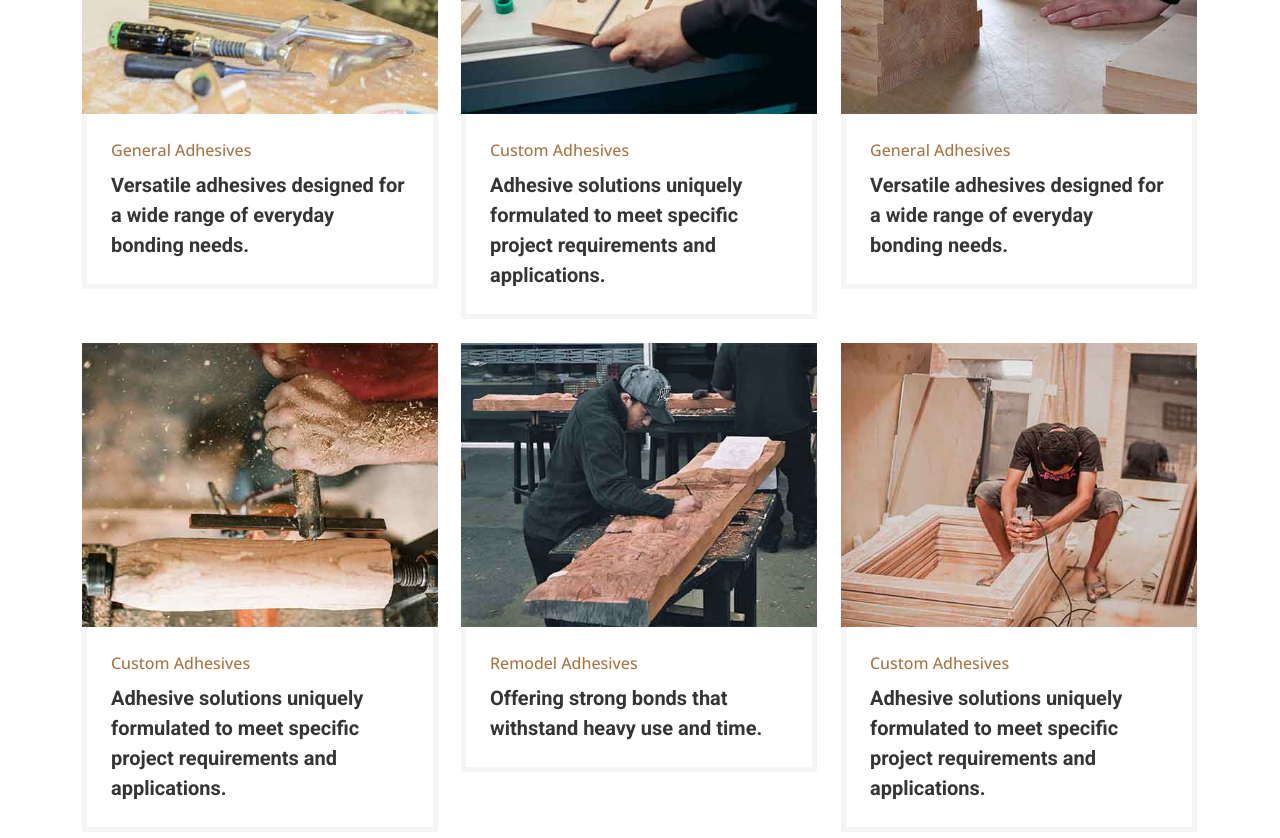
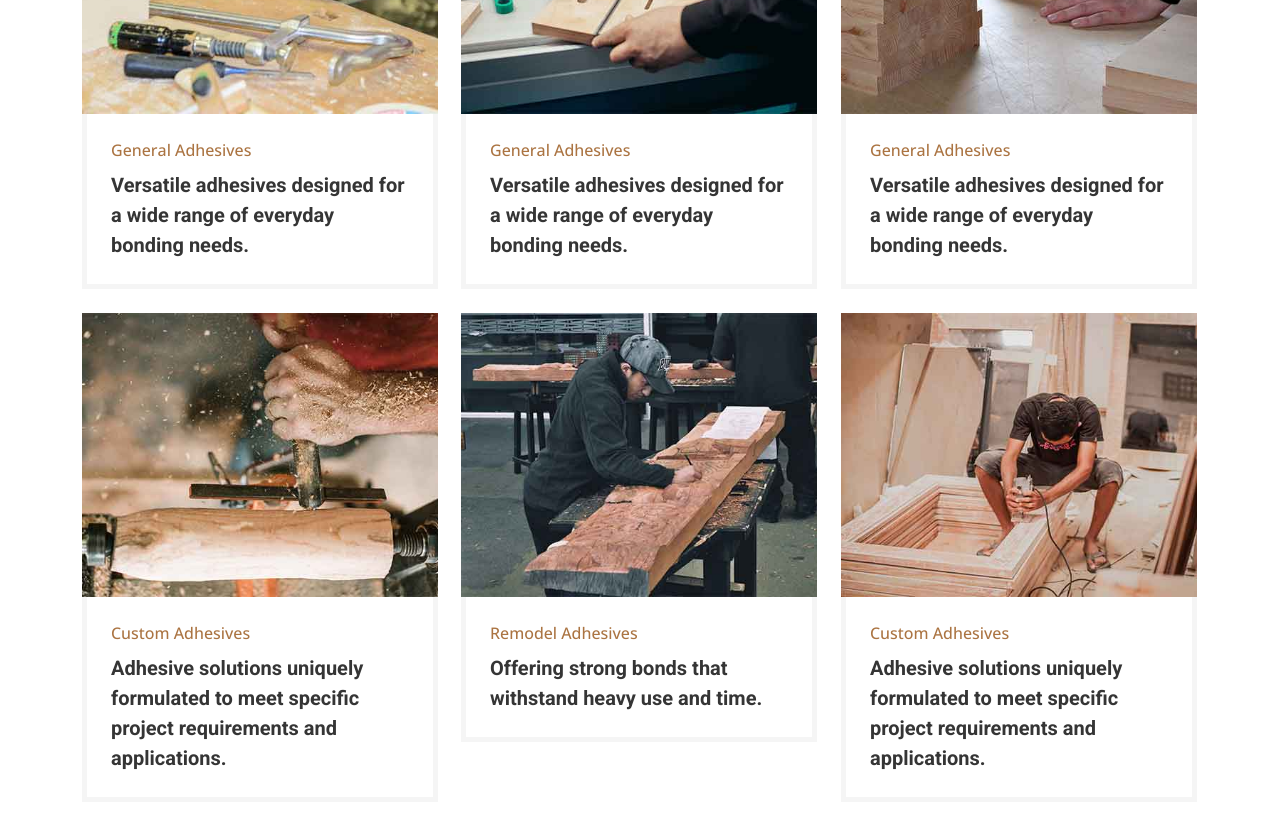
Before and after one commit to hitengarg4444/4mcol, a plain HTML site: page index.html in a window 1280 px wide. Shown: the part 3860-4698 px from the top of the page. Drawn offline with nearby package versions, Linux system fonts and the light colour scheme.

Commit message:
Update index.html

```diff
--- a/index.html
+++ b/index.html
@@ -452,8 +452,8 @@
                             </div>
                         </div>
                         <div class="border border-5 border-light border-top-0 p-4">
-                            <p class="text-primary fw-medium mb-2">Custom Adhesives</p>
-                            <h5 class="lh-base mb-0">Adhesive solutions uniquely formulated to meet specific project requirements and applications.
+                            <p class="text-primary fw-medium mb-2">General Adhesives</p>
+                            <h5 class="lh-base mb-0">Versatile adhesives designed for a wide range of everyday bonding needs.
 
 </a>
                         </div>
```
